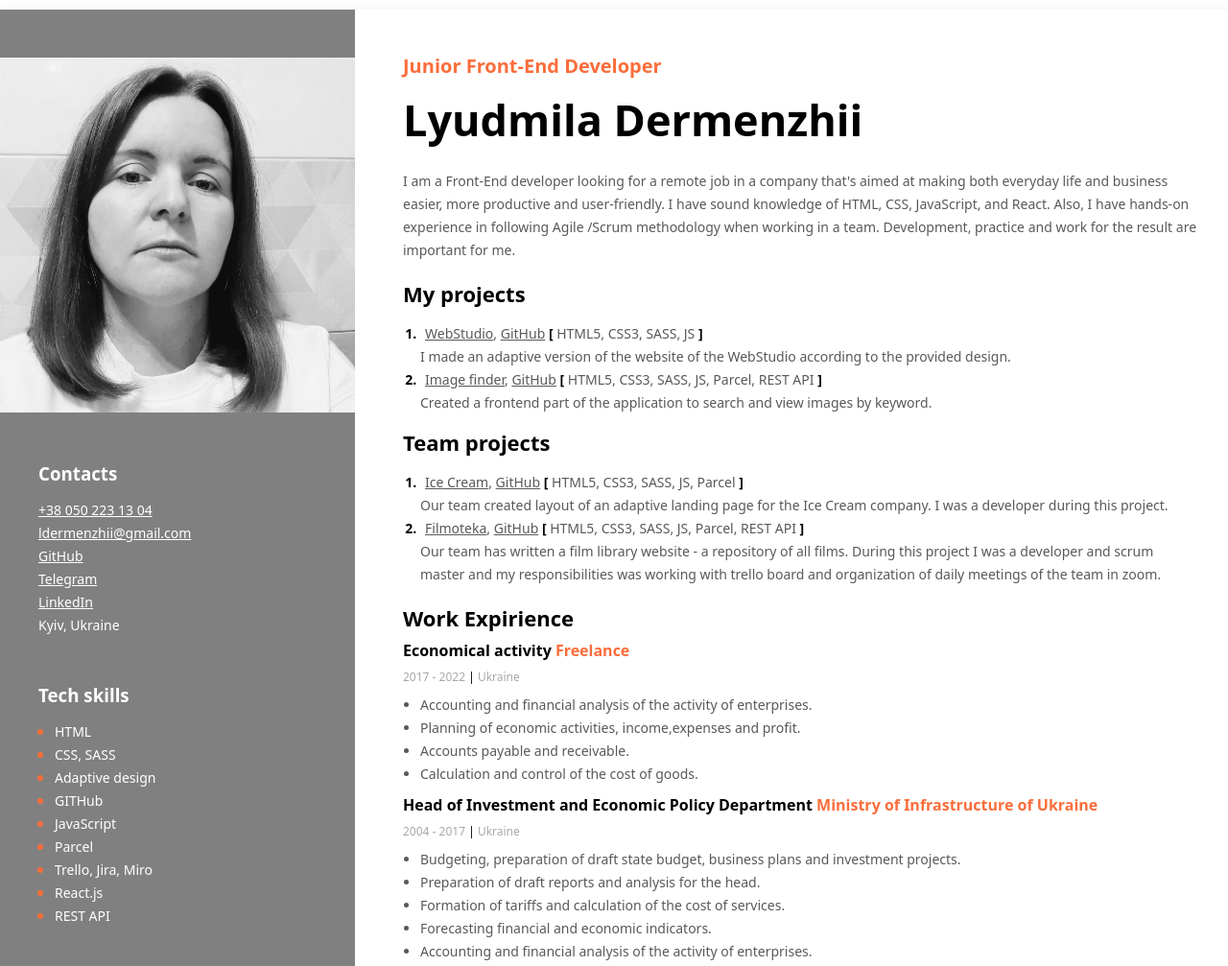
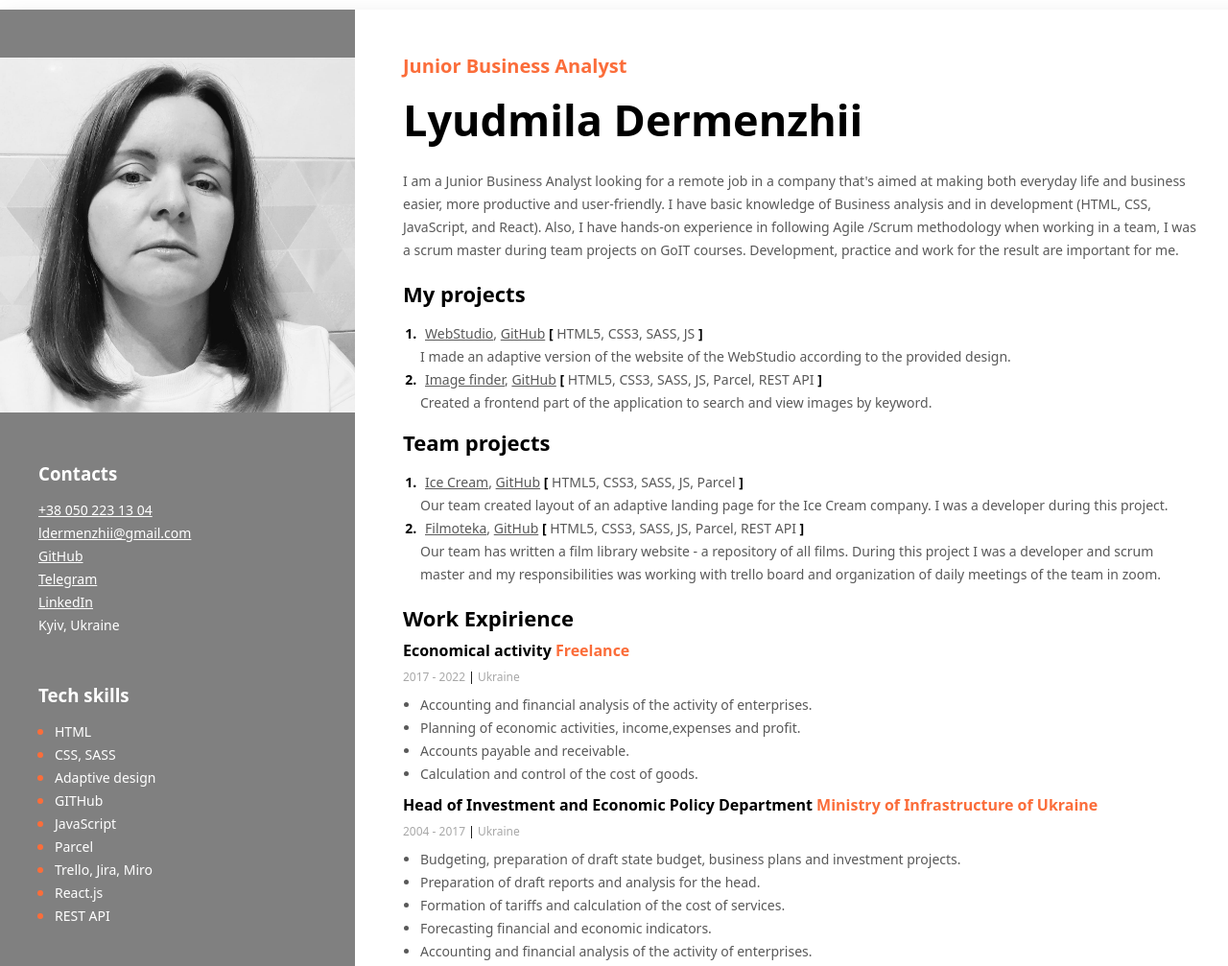
Before and after one commit to LyudmilaD/my_resume, a website built with Parcel: page src/index.html in a window 1280 px wide. Shown: the top 1007 px of the page at 96% size. Built offline with nearby package versions, Linux system fonts and the light colour scheme.

Commit message:
change description

```diff
--- a/src/index.html
+++ b/src/index.html
@@ -27,14 +27,14 @@
       <div class="main-content-section">
         <!--About me section-->
         <div class="about-me-section">
-          <h2 class="about-me-proffesion">Junior Front-End Developer</h2>
+          <h2 class="about-me-proffesion">Junior Business Analyst</h2>
           <h1 class="about-me-name">Lyudmila Dermenzhii</h1>
 
           <p class="about-me-description">
-            I am a Front-End developer looking for a remote job in a company that's aimed at making
-            both everyday life and business easier, more productive and user-friendly. I have sound
-            knowledge of HTML, CSS, JavaScript, and React. Also, I have hands-on experience in
-            following Agile /Scrum methodology when working in a team. Development, practice and work for the result are important for me.
+            I am a Junior Business Analyst looking for a remote job in a company that's aimed at making
+            both everyday life and business easier, more productive and user-friendly. I have basic
+            knowledge of Business analysis and in development (HTML, CSS, JavaScript, and React). Also, I have hands-on experience in
+            following Agile /Scrum methodology when working in a team, I was a scrum master during team projects on GoIT courses. Development, practice and work for the result are important for me.
           </p>
         </div>
         <!--Projects section-->
```
